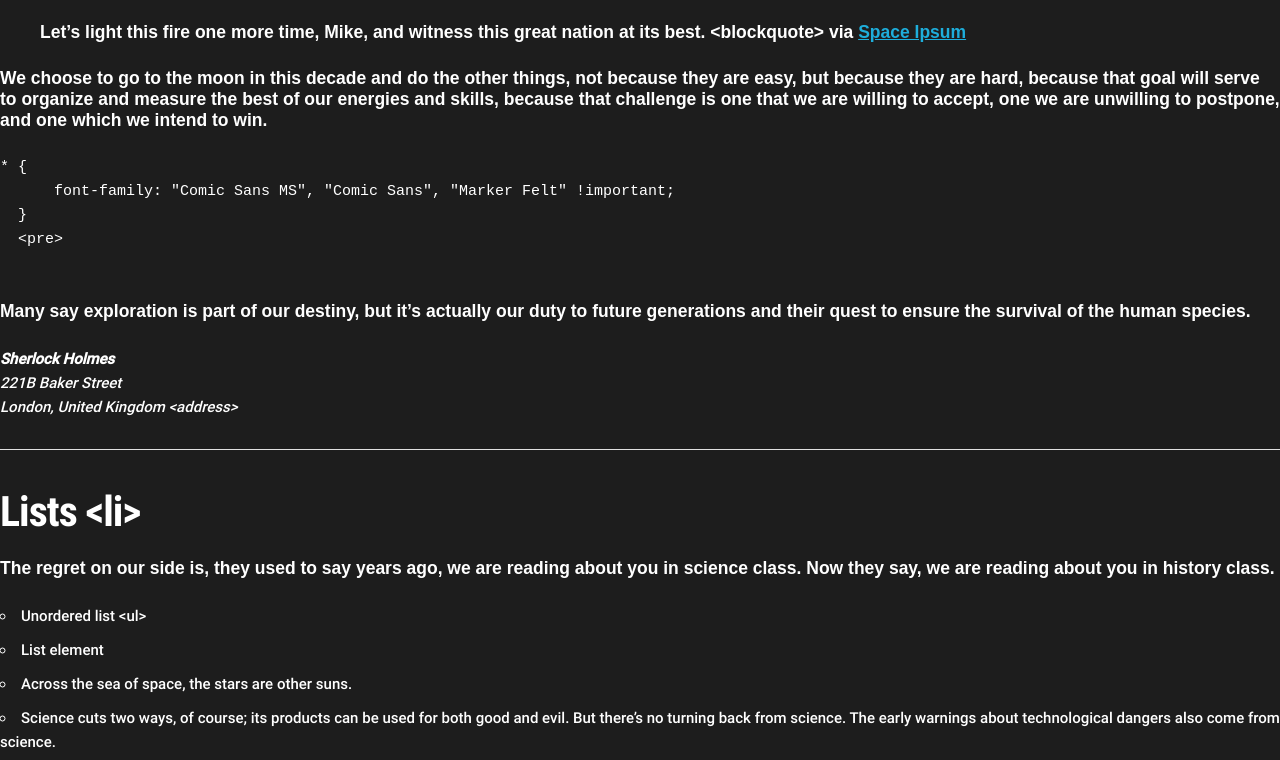
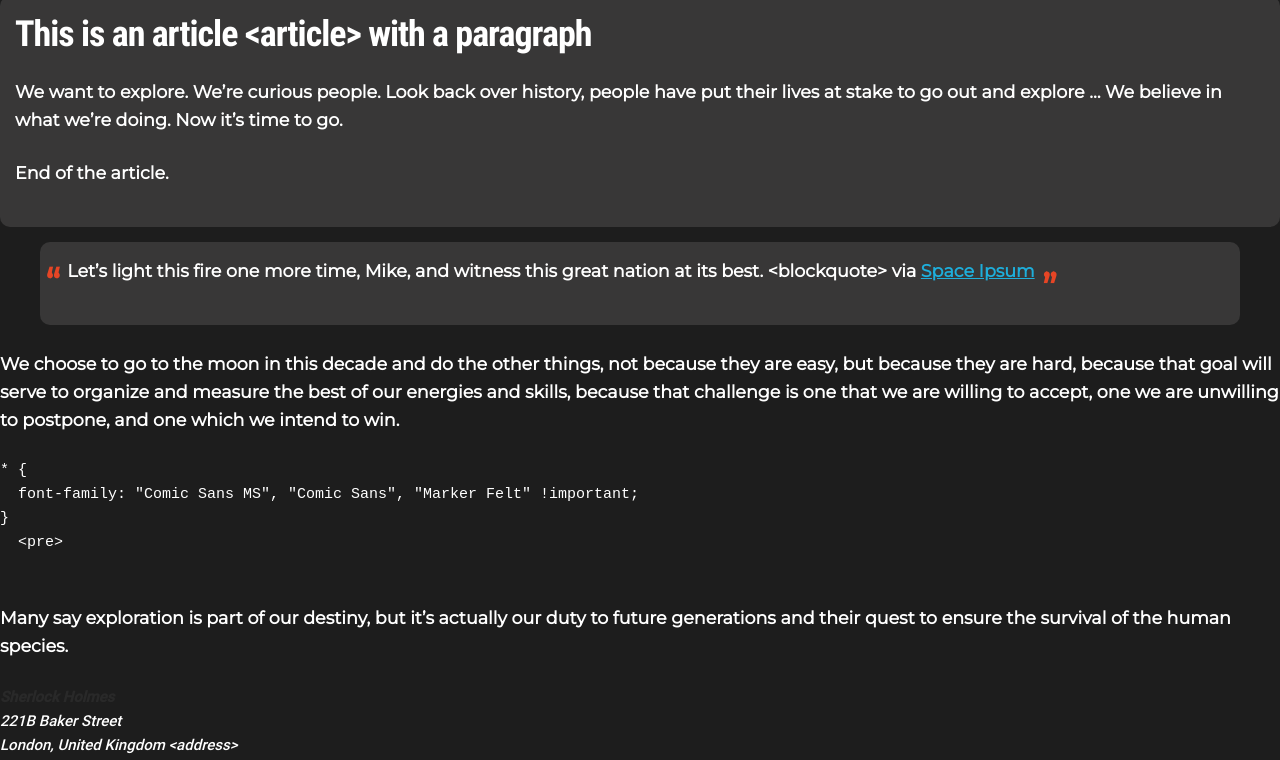
Before and after one commit to MaxHilmbauer/css-framework, a website: page html/SamplePageOne.html in a window 1280 px wide. Shown: the part 1793-2553 px from the top of the page. Drawn offline with Linux system fonts and the light colour scheme.

Commit message:
added style

```diff
--- a/css/global.css
+++ b/css/global.css
@@ -29,7 +29,8 @@ h1 {
 }
 
 p {
-    font: 1.75rem sans-serif;
+    font-family: 'Montserrat', sans-serif;
+    font-size: 1.75rem;
 	font-weight: 600;
 }
 
@@ -38,7 +39,6 @@ p {
 
 section {
     margin-top: 2vh;
-    min-height: 15vh;
     color: white;
     background-color: var(--background);
 }
@@ -79,17 +79,9 @@ section>.actions {
 	background-color: var(--primary);
 	max-width: fit-content;
 	border-radius: 8px;
+    min-width: 10vw
 }
 
-.card>h2 {
-    text-align: center;
-}
-
-.card>p {
-    text-align: center;
-}
-
-.card {}
 
 .card.outlined {
 	border: 2px solid var(--primary);
@@ -134,3 +126,72 @@ button.outlined:hover {
     border: 2px solid var(--primary);
     transition: 0.3s all ease-in-out;
 }
+
+article {
+    background-color: #383737;
+    padding: 15px;
+    border-radius: 10px;
+}
+
+
+
+blockquote {
+    padding: 15px;
+    background-color: #383737;
+    border-radius: 10px;
+}
+
+blockquote>p::before {
+    content: "\201C";
+    font-size: 4rem;
+    color: var(--primary);
+    float: left;
+    margin-left: -1rem;
+    margin-top: -0.5rem;
+    padding-right: 7px;
+}
+
+blockquote>p {
+    max-width: fit-content;
+}
+
+blockquote>p::after {
+    content: "\201D";
+    font-size: 4rem;
+    color: var(--primary);
+    float: right;
+    margin-right: -1rem;
+    margin-bottom: -0.5rem;
+    padding-left: 7px;
+
+}
+
+
+
+
+ul {
+    list-style: none; /* Remove default bullets */
+}
+
+ul li::before {
+    content: "\2022";
+    color: var(--primary);
+    font-weight: bold;
+    display: inline-block;
+    width: 1em;
+    margin-left: -1em;
+}
+ul { padding-left: 50px; }
+li {
+color: #4F4F4F;
+padding-left: 16px;
+margin-top: 24px;
+position: relative;
+font-size: 16px;
+line-height: 20px;
+}
+
+strong { color: #292929; }
+
+ul.alternating-colors>li:nth-child(odd):before { border-color: #0BAD02; }
+ul.alternating-colors>li:nth-child(odd):before { border-color: #2378D5; }
```
Also changed, not shown: html/SamplePageOne.html (+2 -2 lines), index.html (+32 -1 lines).
